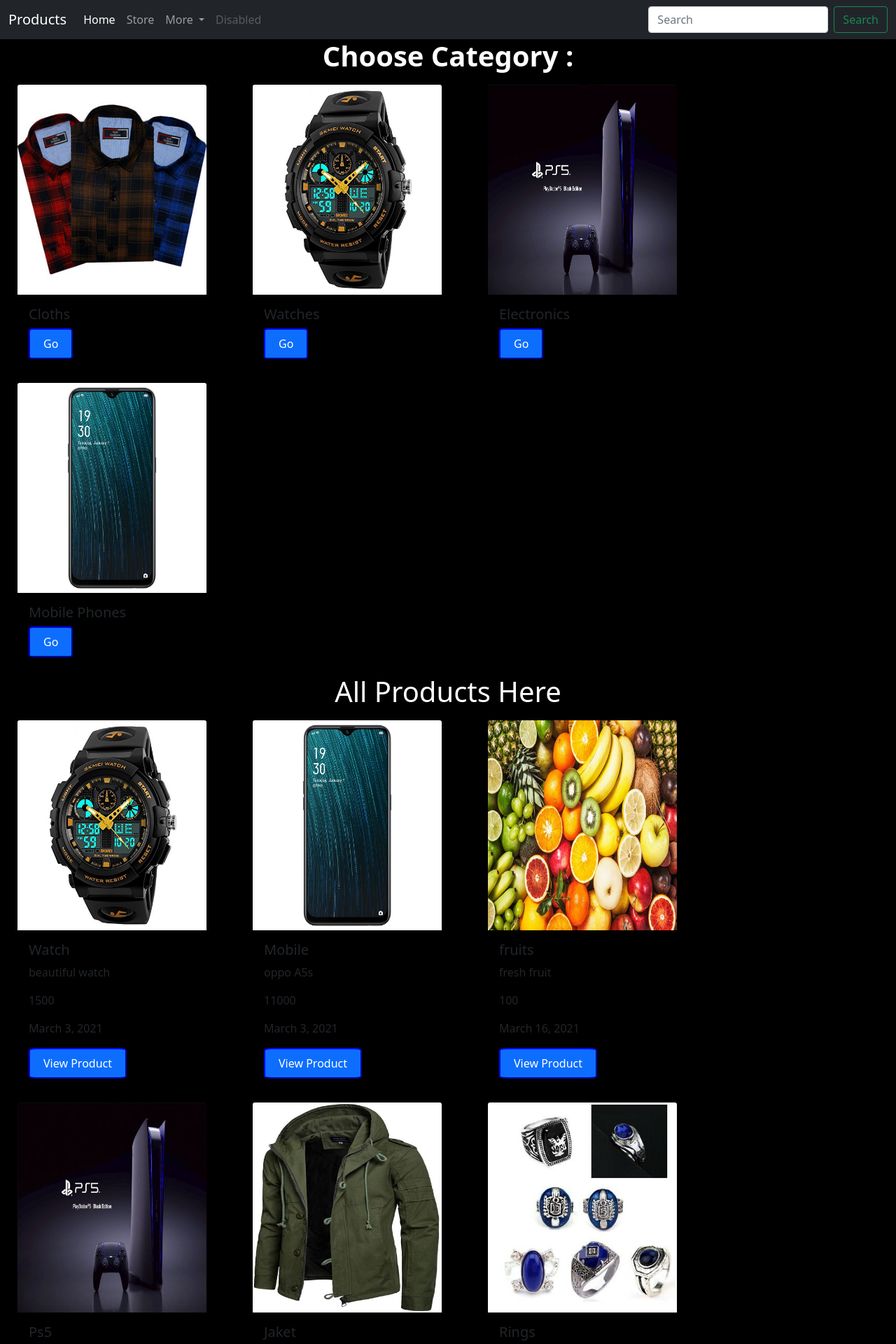
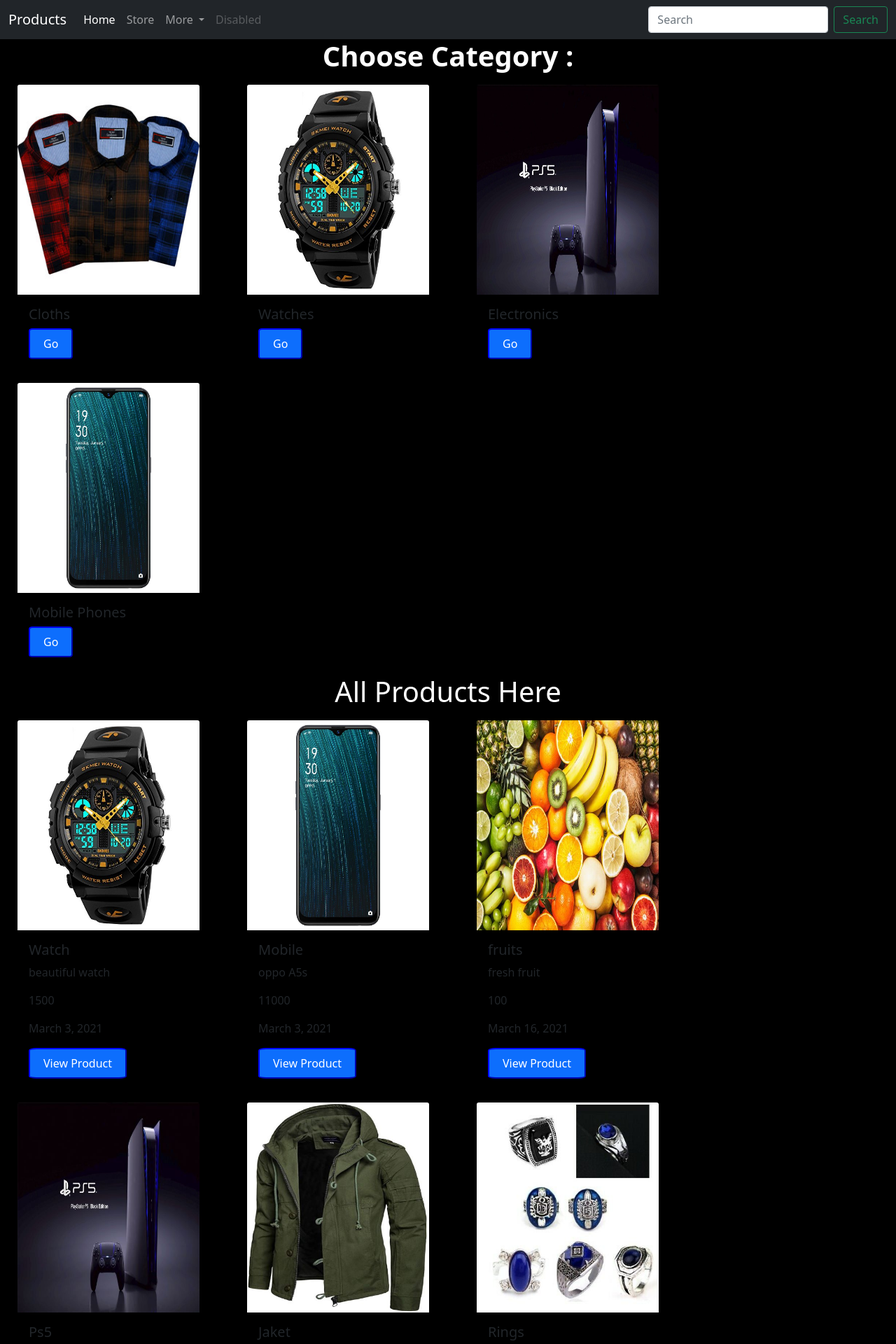
Before and after one commit to fdkofficial/Fdkproject, a Django app: page /shop/categ in a window 1280 px wide. Shown: the top 1920 px of the page at 70% size. Run offline with Django 3.2, Linux system fonts and the light colour scheme; data comes from the database, SQL or seed files in the repository.

Commit message:
Update categ.html

```diff
--- a/shop/templates/shop/categ.html
+++ b/shop/templates/shop/categ.html
@@ -64,8 +64,8 @@
 <center><h1 style="color:white"><b>Choose Category : </h1></b></center>
     <div class="row">
     {% for product in cate %}
-<div class="card my-2 mx-4" style="width: 18rem;background-color:black;">
-  <img class="card-img-top"style='width:270px;height:300px;' src="/media/{{product.img}}" alt="Card image cap">
+<div class="card my-2 mx-4" style="width: 17.5rem;background-color:black;">
+  <img class="card-img-top"style='width:260px;height:300px;' src="/media/{{product.img}}" alt="Card image cap">
   <div class="card-body">
     <h5 class="card-title">{{product.title}}</h5>
     <button style='border-radius: 8%;
@@ -79,8 +79,8 @@
 <center><h1 style='color:white;'> All Products Here </h1></center>
 <div class="row">
 {% for product in allpr %}
-<div class="card my-2 mx-4" style="width: 18rem;background-color:black;">
-  <img class="card-img-top"style='width:270px;height:300px;' src="/media/{{product.pr_img}}" alt="Card image cap">
+<div class="card my-2 mx-4" style="width: 17.5rem;background-color:black;">
+  <img class="card-img-top"style='width:260px;height:300px;' src="/media/{{product.pr_img}}" alt="Card image cap">
   <div class="card-body">
     <h5 class="card-title">{{product.pr_name}}</h5>
     <p class="card-text">{{product.pr_desc}}</p>
```
